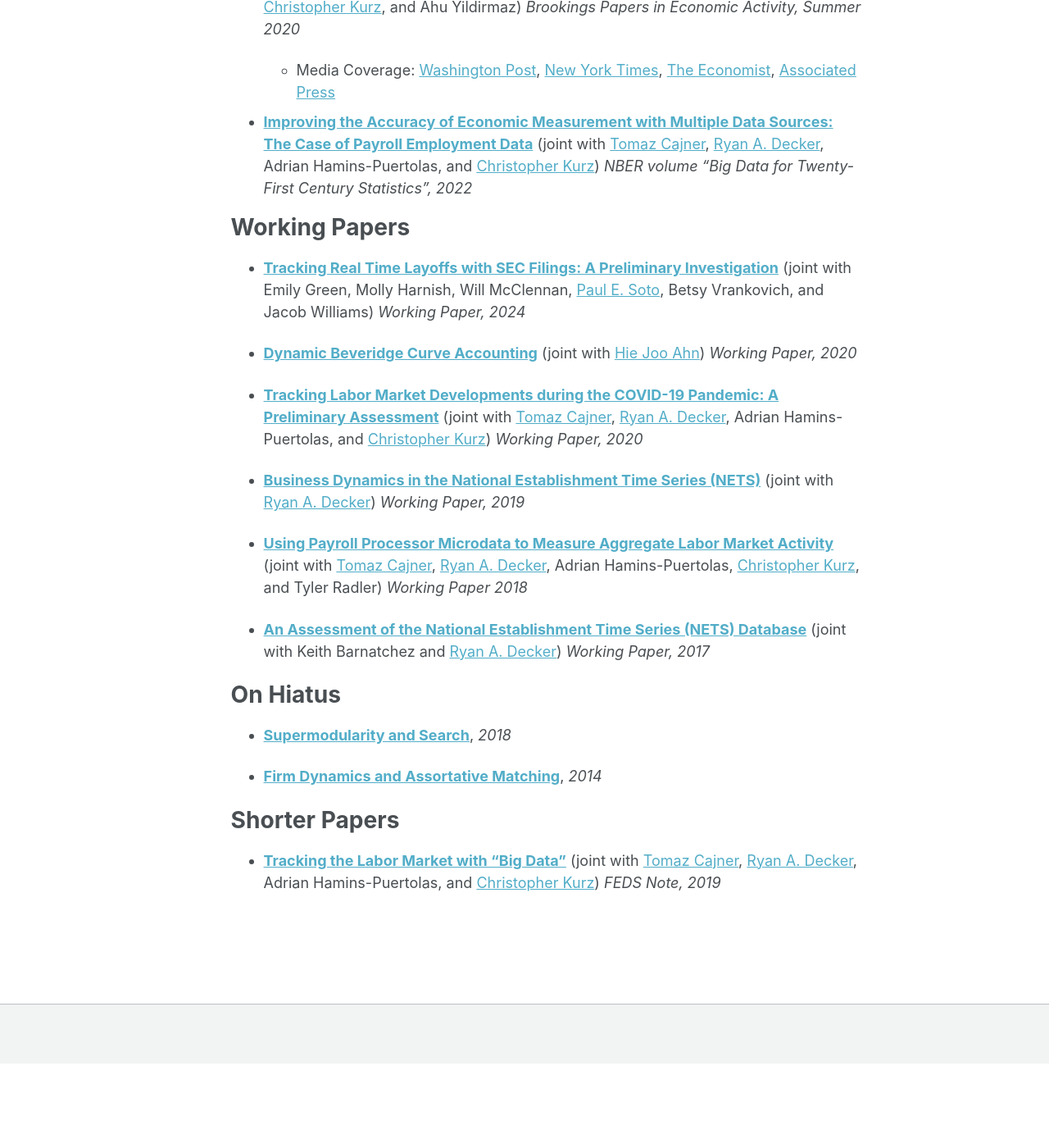
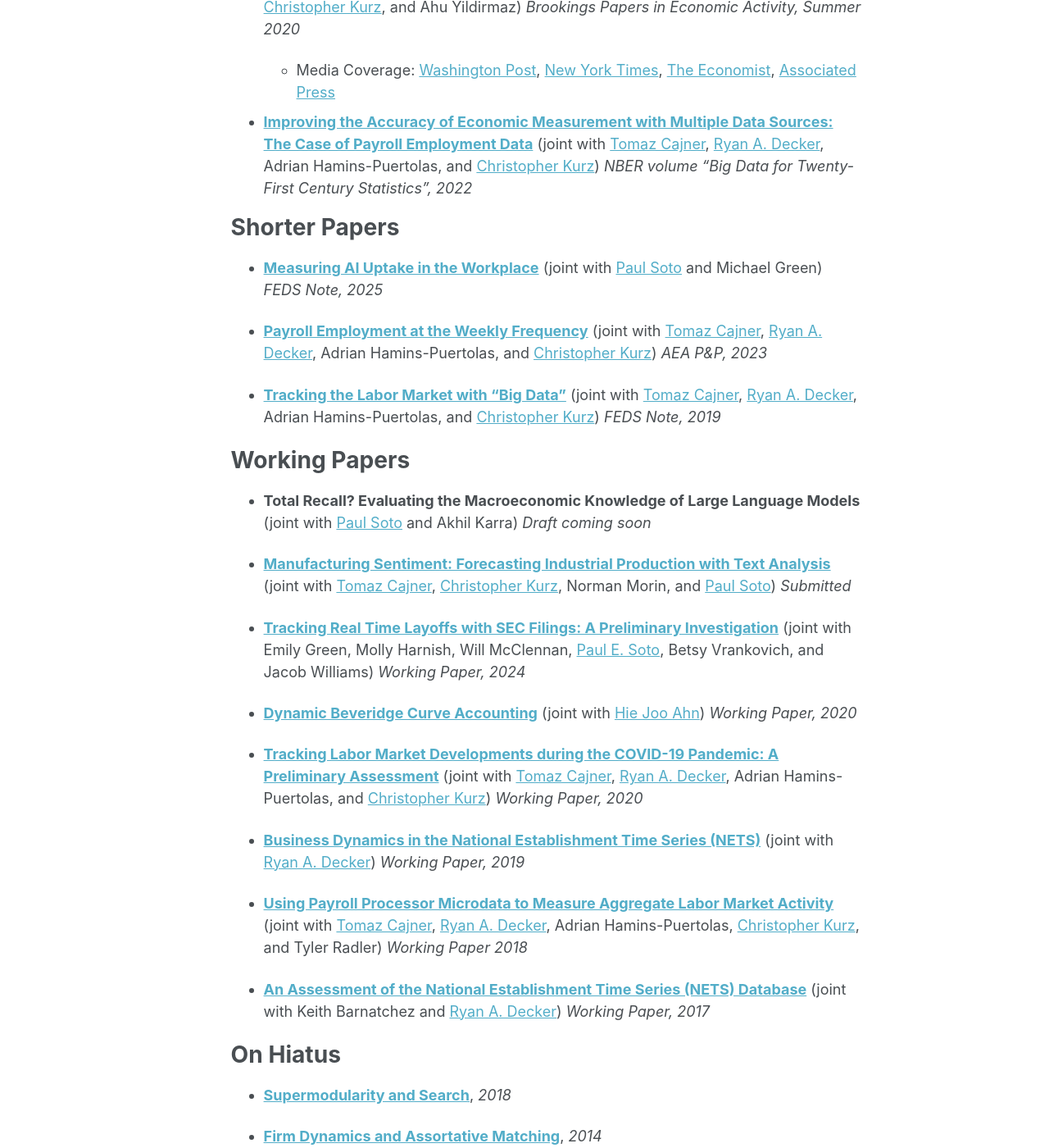
Before and after one commit to ldcrane/ldcrane.github.io, a Jekyll site: the page built from _pages/about.md, in a window 1280 px wide and 1400 px high, scrolled down 958 px. Shown: the whole window at 82% size. Built offline with Jekyll 4.4.1, drawn with Linux system fonts in a browser that asks for light colours; before the commit the page ends 2255 px from its top, so only the background shows below that.

Commit message:
Update about.md

```diff
--- a/_pages/about.md
+++ b/_pages/about.md
@@ -31,7 +31,6 @@
 - [**The $800 Billion Paycheck Protection Program: Where Did the Money Go and Why Did it Go There?**](https://www.nber.org/papers/w29669) (joint with [David Autor](https://economics.mit.edu/faculty/dautor), [David Cho](https://www.david-cho.com/), Mita Goldar, [Byron Lutz](https://sites.google.com/view/byron-lutz/home), [Joshua K. Montes](https://sites.google.com/site/joshuamontes/), [William B. Peterman](http://williampeterman.com/), [David D. Ratner](https://sites.google.com/site/ddratner/), [Daniel Villar Vallenas](https://www.federalreserve.gov/econres/daniel-villar-vallenas.htm), and Ahu Yildirmaz) *Journal of Economic Perspectives, 2022*
   - Media coverage: [The Economist](https://www.economist.com/graphic-detail/2022/01/31/americas-covid-job-saving-programme-gave-most-of-its-cash-to-the-rich), [New York Times](https://www.nytimes.com/2022/02/01/business/paycheck-protection-program-costs.html)
 
-
 - [**An Evaluation of the Paycheck Protection Program Using Administrative Payroll Microdata**](https://blueprintlabs.mit.edu/research/an-evaluation-of-the-paycheck-protection-program-using-administrative-payroll-microdata/) (joint with [David Autor](https://economics.mit.edu/faculty/dautor), [David Cho](https://www.david-cho.com/), Mita Goldar, [Byron Lutz](https://sites.google.com/view/byron-lutz/home), [Joshua K. Montes](https://sites.google.com/site/joshuamontes/), [William B. Peterman](http://williampeterman.com/), [David D. Ratner](https://sites.google.com/site/ddratner/), [Daniel Villar Vallenas](https://www.federalreserve.gov/econres/daniel-villar-vallenas.htm), and Ahu Yildirmaz) *Journal of Public Economics (short communication), 2022*
 
   - Media coverage: [New York Times](https://www.nytimes.com/2020/07/22/briefing/paycheck-protection-program-houston-chicago-your-wednesday-briefing.html), [Washington Post](https://www.washingtonpost.com/business/on-small-business/small-business-loans-saved-as-many-as-32-million-us-jobs/2020/07/22/dd92cf80-cc2c-11ea-99b0-8426e26d203b_story.html), [Slate](https://slate.com/business/2020/07/paycheck-protection-program-was-a-flop.html)
@@ -40,11 +39,24 @@
 
   - Media Coverage: [Washington Post](https://www.washingtonpost.com/business/2020/05/08/awful-reason-wages-appeared-soar-middle-pandemic/), [New York Times](https://www.nytimes.com/2020/05/11/upshot/virus-lasting-economic-effects.html), [The Economist](https://www.economist.com/finance-and-economics/2020/05/16/why-the-pandemic-could-eventually-lower-inequality), [Associated Press](https://apnews.com/8df9ba7b96e1563c176c3485398adb99)
 
+- [**Improving the Accuracy of Economic Measurement with Multiple Data Sources: The Case of Payroll Employment Data**](https://www.nber.org/books-and-chapters/big-data-twenty-first-century-economic-statistics/improving-accuracy-economic-measurement-multiple-data-sources-case-payroll-employment-data)  (joint with [Tomaz Cajner](https://sites.google.com/site/cajner/), [Ryan A. Decker](https://www.rdecker.net/), Adrian Hamins-Puertolas, and [Christopher Kurz](https://www.federalreserve.gov/econres/christopher-j-kurz.htm)) *NBER volume "Big Data for Twenty-First Century Statistics", 2022*
 
-- [**Improving the Accuracy of Economic Measurement with Multiple Data Sources: The Case of Payroll Employment Data**](https://www.nber.org/books-and-chapters/big-data-twenty-first-century-economic-statistics/improving-accuracy-economic-measurement-multiple-data-sources-case-payroll-employment-data)  (joint with [Tomaz Cajner](https://sites.google.com/site/cajner/), [Ryan A. Decker](https://www.rdecker.net/), Adrian Hamins-Puertolas, and [Christopher Kurz](https://www.federalreserve.gov/econres/christopher-j-kurz.htm)) *NBER volume "Big Data for Twenty-First Century Statistics", 2022*
+Shorter Papers
+======
+
+- [**Measuring AI Uptake in the Workplace**](https://www.federalreserve.gov/econres/notes/feds-notes/measuring-ai-uptake-in-the-workplace-20240205.html) (joint with [Paul Soto](https://pesoto.github.io/) and Michael Green) *FEDS Note, 2025*
+
+- [**Payroll Employment at the Weekly Frequency**](https://www.aeaweb.org/articles?id=10.1257/pandp.20231052)  (joint with [Tomaz Cajner](https://sites.google.com/site/cajner/), [Ryan A. Decker](https://www.rdecker.net/), Adrian Hamins-Puertolas, and [Christopher Kurz](https://www.federalreserve.gov/econres/christopher-j-kurz.htm)) *AEA P&P, 2023*
+
+- [**Tracking the Labor Market with "Big Data"**](https://www.federalreserve.gov/econres/notes/feds-notes/tracking-the-labor-market-with-big-data-20190920.htm) (joint with [Tomaz Cajner](https://sites.google.com/site/cajner/), [Ryan A. Decker](https://www.rdecker.net/), Adrian Hamins-Puertolas, and [Christopher Kurz](https://www.federalreserve.gov/econres/christopher-j-kurz.htm)) *FEDS Note, 2019*
+
 
 Working Papers
 ======
+
+- **Total Recall? Evaluating the Macroeconomic Knowledge of Large Language Models** (joint with [Paul Soto](https://pesoto.github.io/) and Akhil Karra) *Draft coming soon*
+
+- [**Manufacturing Sentiment: Forecasting Industrial Production with Text Analysis**](https://www.federalreserve.gov/econres/feds/manufacturing-sentiment-forecasting-industrial-production-with-text-analysis.htm) (joint with [Tomaz Cajner](https://sites.google.com/site/cajner/), [Christopher Kurz](https://www.federalreserve.gov/econres/christopher-j-kurz.htm), Norman Morin, and  [Paul Soto](https://pesoto.github.io/)) *Submitted*
 
 - [**Tracking Real Time Layoffs with SEC Filings: A Preliminary Investigation**](https://www.federalreserve.gov/econres/feds/tracking-real-time-layoffs-with-sec-filings-a-preliminary-investigation.htm.pdf) (joint with Emily Green, Molly Harnish, Will McClennan, [Paul E. Soto](https://pesoto.github.io/), Betsy Vrankovich, and Jacob Williams) *Working Paper, 2024*
 
```
Also changed, not shown: other parts of _pages/about.md (+1 -6 lines).
